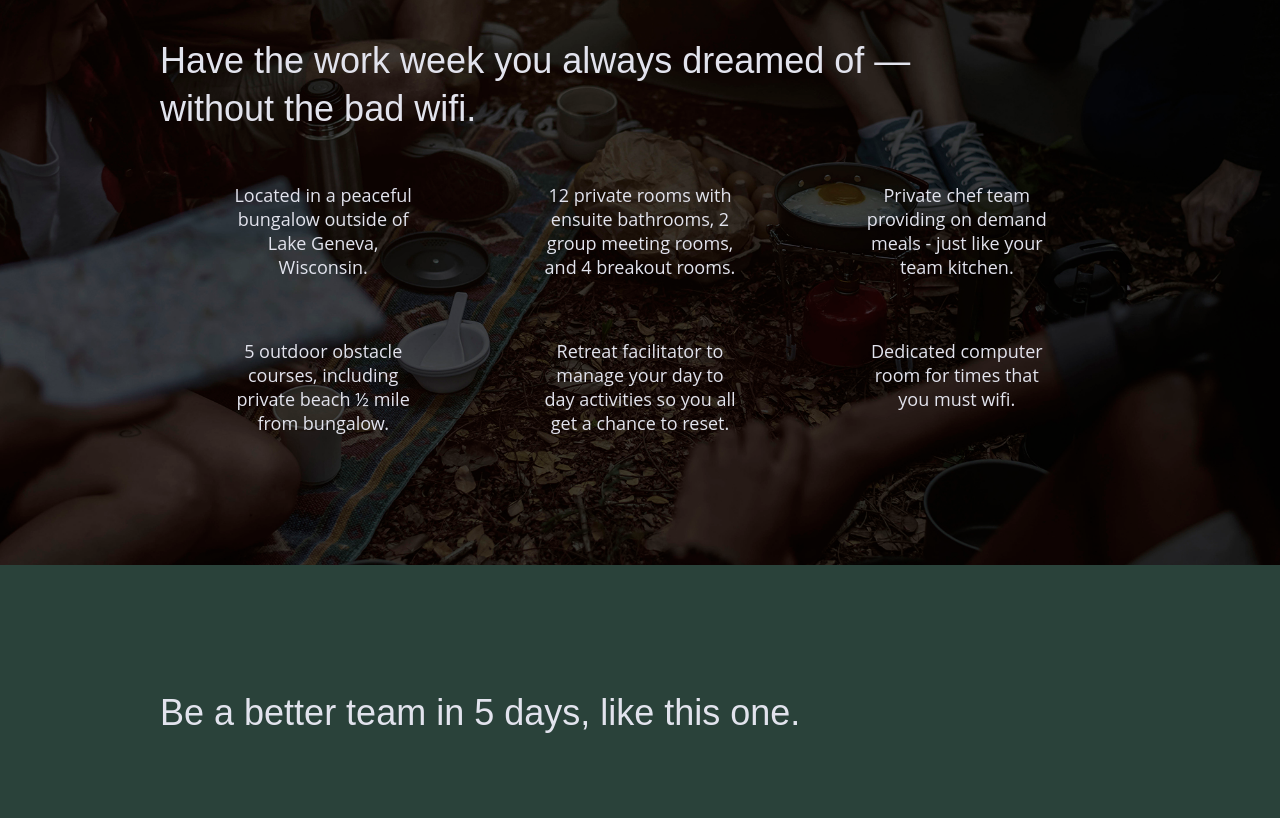
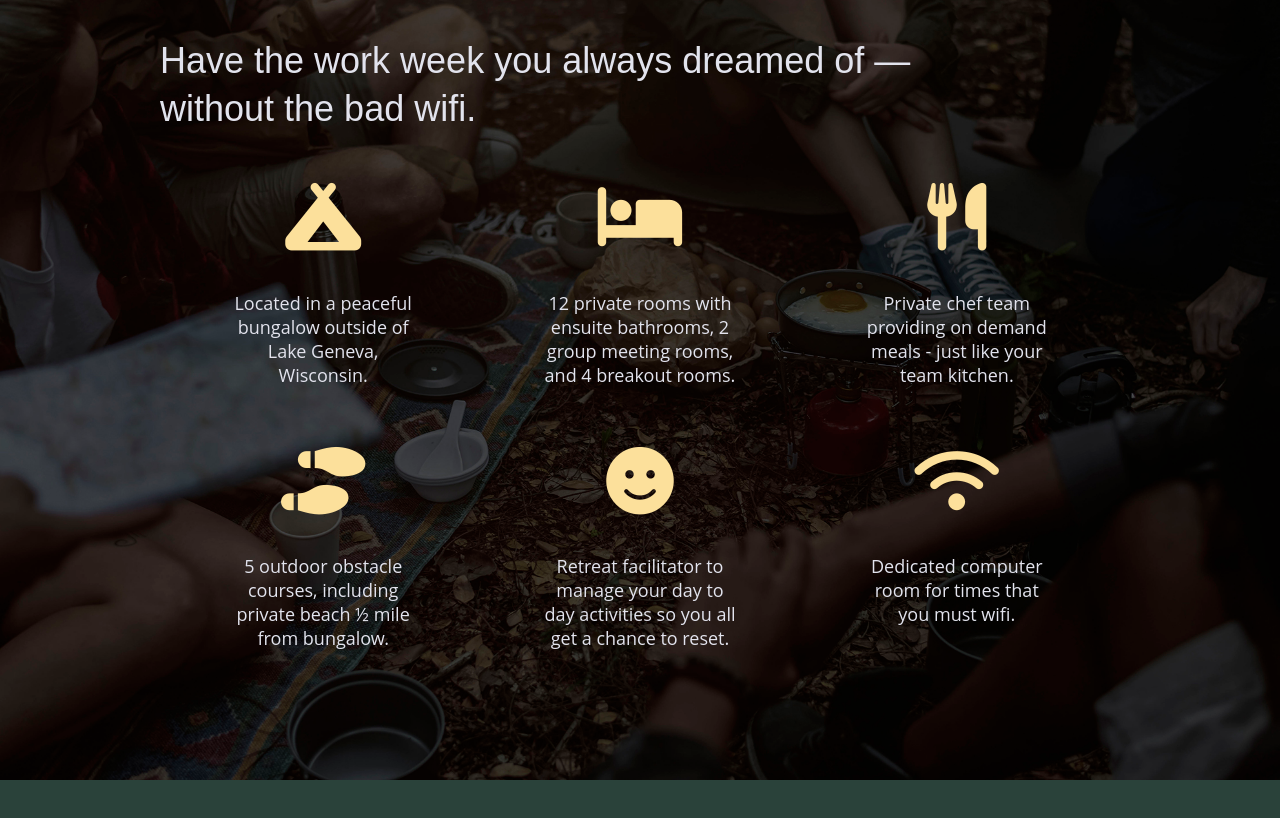
Before and after one commit to RodArevalo/unplugged-project, a website built with Parcel: page index.html in a window 1280 px wide. Shown: the part 1087-1905 px from the top of the page. Built offline with nearby package versions, Linux system fonts and the light colour scheme; grey boxes are pictures that could not be loaded.

Commit message:
Added Icons to features section

```diff
--- a/css/main.css
+++ b/css/main.css
@@ -311,6 +311,12 @@ input[type="button"] {
 .features p {
   text-align: center;
   margin: 0;
+}
+
+.features i {
+  font-size: 3.75em;
+  margin-bottom: 40px;
+  color: #fce09b;
 }
 
 /* Reviews */
--- a/index.html
+++ b/index.html
@@ -19,6 +19,10 @@
     <link rel="stylesheet" href="css/main.css" />
 
     <meta name="theme-color" content="#fafafa" />
+    <script
+      src="https://kit.fontawesome.com/a48e26a619.js"
+      crossorigin="anonymous"
+    ></script>
   </head>
 
   <body>
@@ -72,42 +76,54 @@
           </h2>
           <div class="features-items">
             <article>
-              <p class="fontawesome-icon"></p>
+              <p class="fontawesome-icon">
+                <i class="fas fa-campground"></i>
+              </p>
               <p class="features-item-description">
                 Located in a peaceful bungalow outside of Lake Geneva,
                 Wisconsin.
               </p>
             </article>
             <article>
-              <p class="fontawesome-icon"></p>
+              <p class="fontawesome-icon">
+                <i class="fas fa-bed"></i>
+              </p>
               <p class="features-item-description">
                 12 private rooms with ensuite bathrooms, 2 group meeting rooms,
                 and 4 breakout rooms.
               </p>
             </article>
             <article>
-              <p class="fontawesome-icon"></p>
+              <p class="fontawesome-icon">
+                <i class="fas fa-utensils"></i>
+              </p>
               <p class="features-item-description">
                 Private chef team providing on demand meals - just like your
                 team kitchen.
               </p>
             </article>
             <article>
-              <p class="fontawesome-icon"></p>
+              <p class="fontawesome-icon">
+                <i class="fas fa-shoe-prints"></i>
+              </p>
               <p class="features-item-description">
                 5 outdoor obstacle courses, including private beach ½ mile from
                 bungalow.
               </p>
             </article>
             <article>
-              <p class="fontawesome-icon"></p>
+              <p class="fontawesome-icon">
+                <i class="fas fa-smile"></i>
+              </p>
               <p class="features-item-description">
                 Retreat facilitator to manage your day to day activities so you
                 all get a chance to reset.
               </p>
             </article>
             <article>
-              <p class="fontawesome-icon"></p>
+              <p class="fontawesome-icon">
+                <i class="fas fa-wifi"></i>
+              </p>
               <p class="features-item-description">
                 Dedicated computer room for times that you must wifi.
               </p>
@@ -180,7 +196,7 @@
       </div>
       <!--footer content-wrapper ends-->
       <div class="copyright">
-        <p>Copyright 202X | Unplugged</p>
+        <p>Copyright 2023 | Unplugged</p>
       </div>
     </footer>
 
```
Also changed, not shown: about/index.html (+4 -0 lines), faq/index.html (+4 -0 lines).
